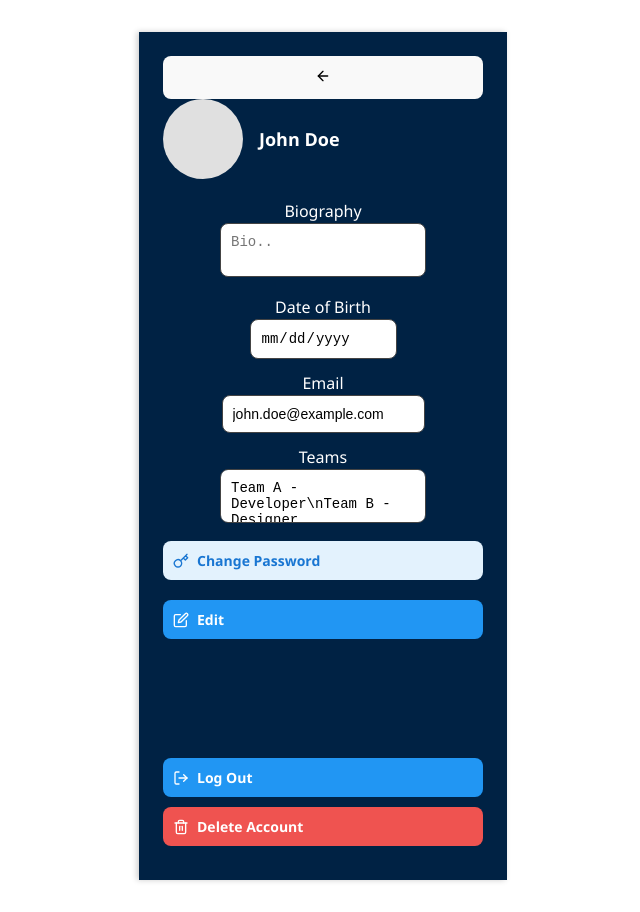
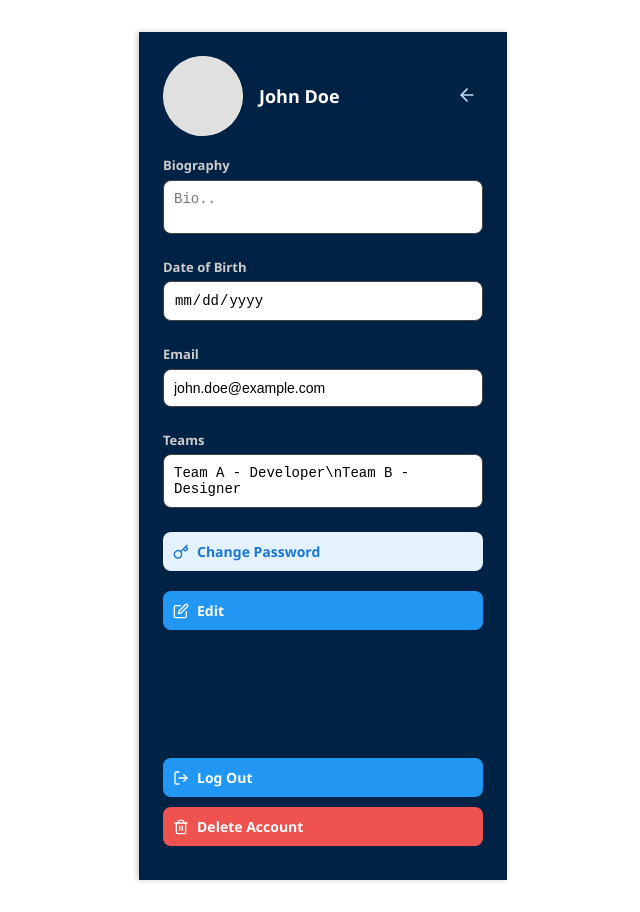
Before and after one commit to JasonTherawan/PlanIt, a React (Vite) app in the folder frontend/: page / in a window 1280 px wide. Shown: the whole page, without its empty margins (317-957 px from the left). Built offline with nearby package versions, Linux system fonts and the light colour scheme.

Commit message:
Update ProfileSidebar.css
Update Sidebar css

```diff
--- a/frontend/src/components/ProfileSidebar.css
+++ b/frontend/src/components/ProfileSidebar.css
@@ -1,4 +1,5 @@
 .profile-sidebar {
+  position: relative;
   width: 320px;
   background-color: #002244;
   padding: 24px;
@@ -12,6 +13,20 @@
 }
 
 /* Profile header */
+.profile-picture-preview {
+  height: 80px;
+  width: 80px;
+  border-radius: 50%;
+  overflow: hidden;
+  background-color: #e0e0e0;
+  cursor: pointer;
+}
+
+.profile-picture-preview img {
+  width: 100%;
+  height: 100%;
+  object-fit: cover;
+}
 .profile-header {
   display: flex;
   align-items: center;
@@ -33,6 +48,14 @@
 }
 
 /* Fields */
+
+.profile-name-input {
+  padding: 10px;
+  border: 1px solid #444;
+  border-radius: 10px;
+  color: #888;
+}
+
 .profile-fields {
   display: flex;
   flex-direction: column;
@@ -50,13 +73,46 @@
   color: black;
 }
 
+.field-section {
+  display: flex;
+  flex-direction: column;
+  gap: 4px;
+  margin-bottom: 12px;
+}
+
+.field-header {
+  font-size: 13px;
+  font-weight: 600;
+  color: #ccc;
+  text-align: left;
+}
+
+.field-error {
+  color: #f44336;
+  font-size: 12px;
+  margin-top: 4px;
+  margin-left: 2px;
+  font-weight: 500;
+  text-align: left;
+}
+
+input[type="date"]::-webkit-calendar-picker-indicator {
+  cursor: pointer;
+}
+
+
 /* Buttons */
 .profile-buttons {
   display: flex;
-  flex-direction: column;
+
   gap: 10px;
   margin-top: 20px;
 }
+
+.profile-buttons button {
+  flex: 1;
+}
+
 
 .bottom-buttons {
   display: flex;
@@ -81,6 +137,29 @@
 
 .button .icon {
   font-size: 16px;
+}
+
+.icon-button.back-icon {
+  position: absolute;
+  top: 40px;
+  right: 6px;
+  background: none;
+  border: none;
+  color: #bbdefb;
+  font-size: 20px;
+  cursor: pointer;
+  transition: color 0.2s;
+  align-items: right;
+}
+
+.icon-button.back-icon:hover {
+  color: white;
+}
+
+.disabled-button {
+  opacity: 0.5;
+  pointer-events: none;
+  cursor: not-allowed;
 }
 
 /* Button variants */
```
